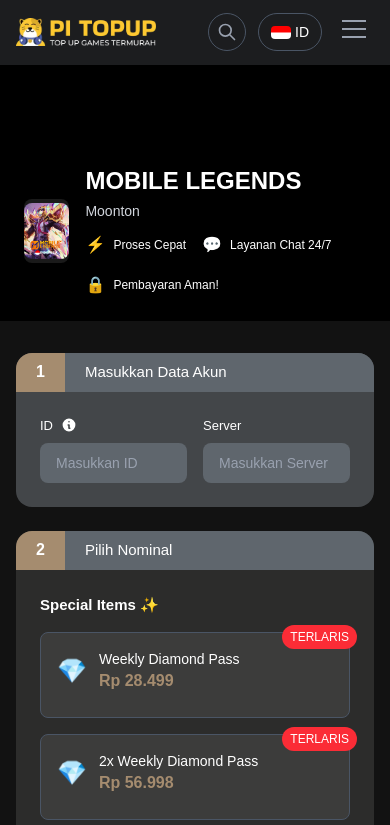
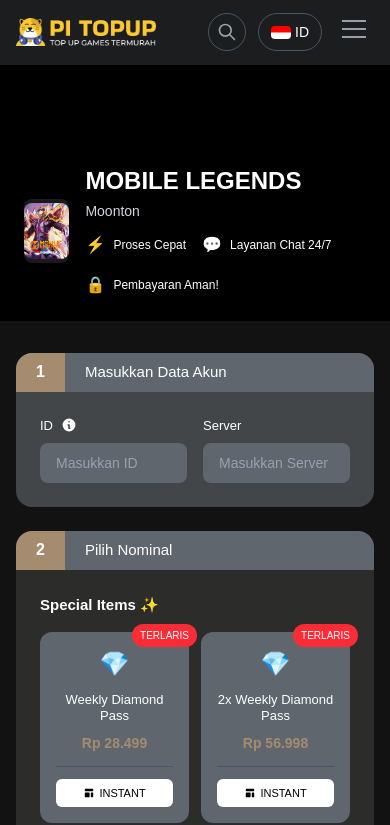
Before and after one commit to akbarryyan/topup-nextjs, a Next.js app: page /products/mobile-legends in a window 390 px wide. Shown: the top 825 px of the page. Built offline with nearby package versions, Linux system fonts and the light colour scheme.

Commit message:
style: Update grid layout and card styles in ProductForm component for improved responsiveness and aesthetics

```diff
--- a/src/components/ProductForm.js
+++ b/src/components/ProductForm.js
@@ -100,7 +100,7 @@
             <h3 className="text-white font-semibold mb-4 flex items-center gap-1 text-[15px]">
               Special Items <span className="text-yellow-400">✨</span>
             </h3>
-            <div className="grid grid-cols-1 md:grid-cols-3 gap-4">
+            <div className="grid grid-cols-2 lg:grid-cols-3 gap-3">
               {[
                 {
                   name: "Weekly Diamond Pass",
@@ -123,21 +123,35 @@
               ].map((item, index) => (
                 <div
                   key={index}
-                  className="relative bg-[#3C3C3B] hover:bg-[#4C4C4B] border border-gray-600 hover:border-[#A58C6F] rounded-lg p-4 cursor-pointer transition-all duration-200"
+                  className="relative bg-[#5F666D] hover:bg-[#6B7178] border-0 rounded-xl p-4 cursor-pointer transition-all duration-200"
                 >
                   {item.tag && (
-                    <span className="absolute -top-2 -right-2 bg-red-500 text-white text-xs px-2 py-1 rounded-full">
+                    <span className="absolute -top-2 -right-2 bg-red-500 text-white text-[10px] px-2 py-1 rounded-full font-medium">
                       {item.tag}
                     </span>
                   )}
-                  <div className="flex items-center gap-3 mb-2">
-                    <span className="text-2xl">{item.icon}</span>
-                    <div className="flex-1">
-                      <h4 className="text-white text-sm font-medium">
-                        {item.name}
-                      </h4>
-                      <p className="text-[#A58C6F] font-bold">{item.price}</p>
+                  <div className="text-center">
+                    <div className="mb-3">
+                      <span className="text-2xl">{item.icon}</span>
                     </div>
+                    <h4 className="text-white text-[13px] font-medium mb-2 leading-tight">
+                      {item.name}
+                    </h4>
+                    <p className="text-[#A58C6F] font-bold text-[14px]">
+                      {item.price}
+                    </p>
+                  </div>
+                  <div className="mt-3 pt-3 border-t border-gray-600">
+                    <button className="w-full bg-white text-black text-[11px] font-medium py-1.5 px-3 rounded-md flex items-center justify-center gap-1">
+                      <svg
+                        className="w-3 h-3"
+                        fill="currentColor"
+                        viewBox="0 0 20 20"
+                      >
+                        <path d="M3 4a1 1 0 011-1h12a1 1 0 011 1v2a1 1 0 01-1 1H4a1 1 0 01-1-1V4zM3 10a1 1 0 011-1h6a1 1 0 011 1v6a1 1 0 01-1 1H4a1 1 0 01-1-1v-6zM14 9a1 1 0 00-1 1v6a1 1 0 001 1h2a1 1 0 001-1v-6a1 1 0 00-1-1h-2z" />
+                      </svg>
+                      INSTANT
+                    </button>
                   </div>
                 </div>
               ))}
```
